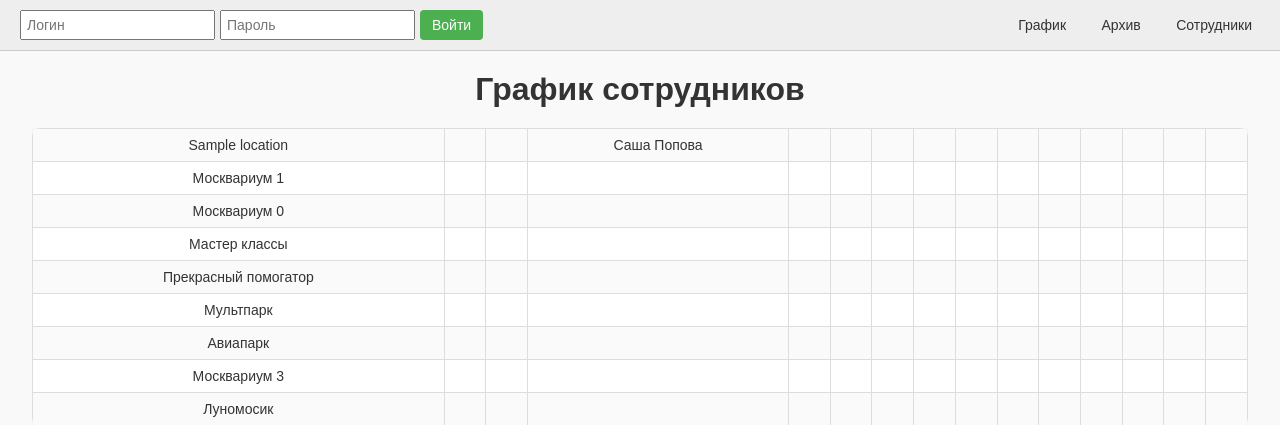
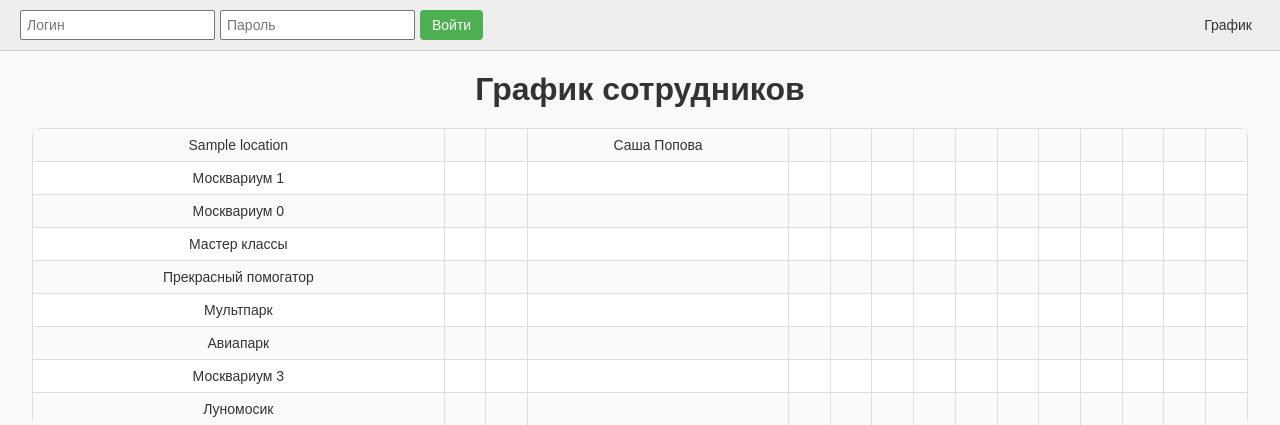
Before and after one commit to chernmary/scheduler, a FastAPI app: page /schedule in a window 1280 px wide. Shown: the top 425 px of the page. Run offline with FastAPI, Linux system fonts and the light colour scheme; tables that the repository leaves empty hold one stand-in row (values such as "Sample post").

Commit message:
Update schedule.html

```diff
--- a/app/templates/schedule.html
+++ b/app/templates/schedule.html
@@ -21,9 +21,11 @@
             {% endif %}
         </div>
         <div class="nav-tabs">
-            <a href="#">График</a>
-            <a href="#">Архив</a>
-            <a href="#">Сотрудники</a>
+          <a href="/schedule">График</a>
+            {% if is_admin %}
+            <a href="/admin/archive">Архив</a>
+            <a href="/admin/employees">Сотрудники</a>
+            {% endif %}
         </div>
     </div>
 
```
